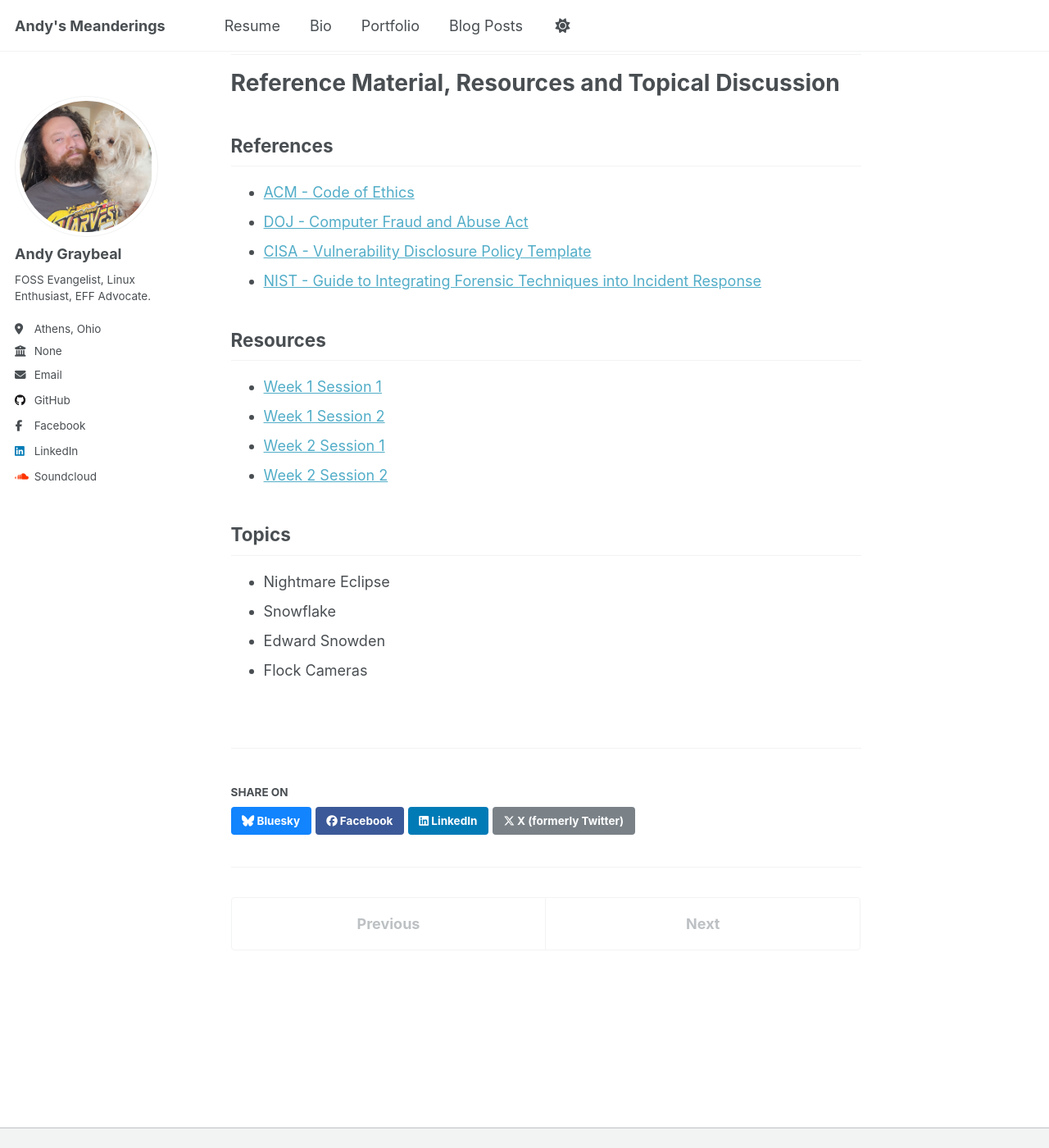
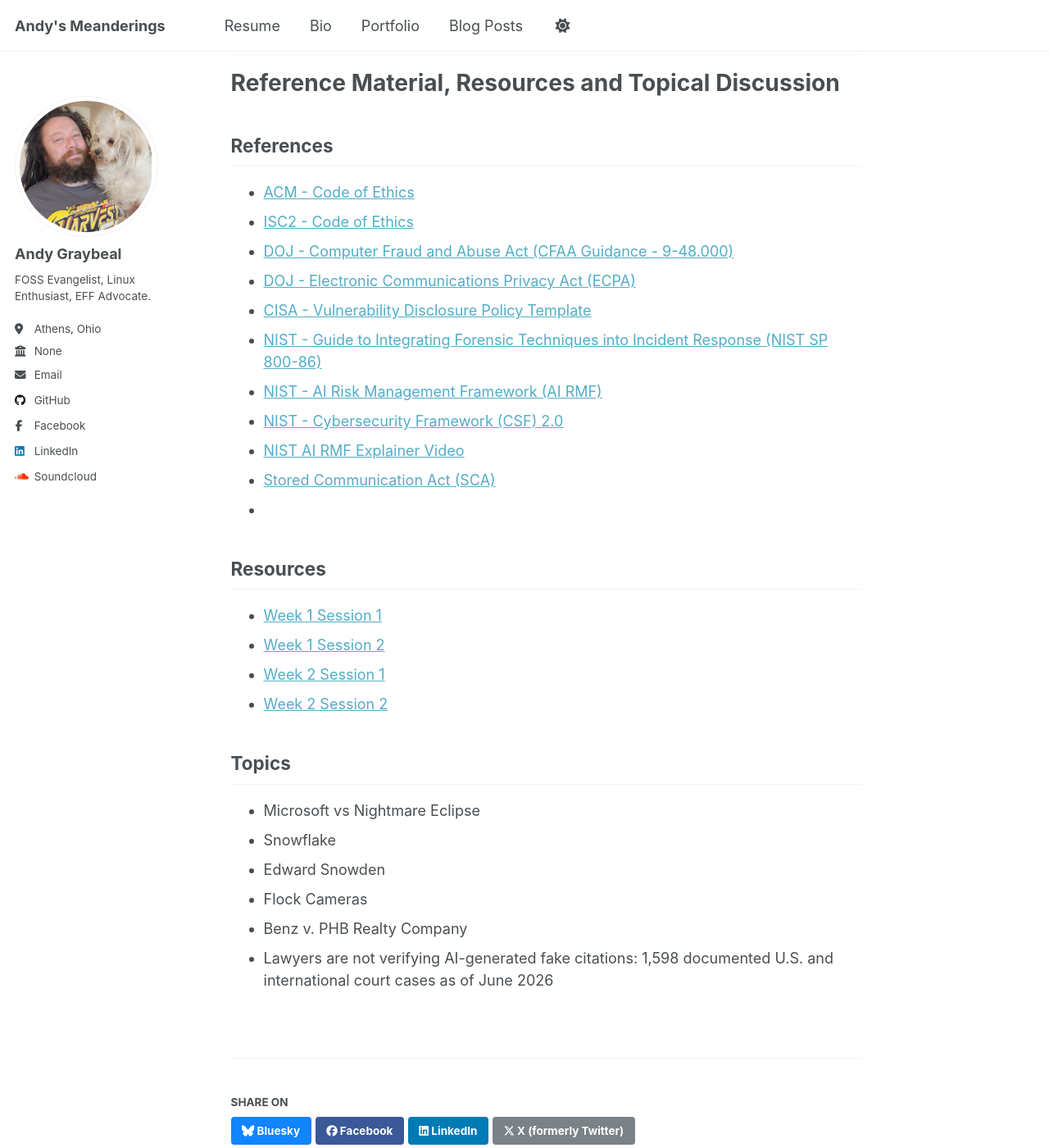
Before and after one commit to andy-graybeal/andy-graybeal.github.io, a Jekyll site: the page built from _portfolio/cybr-2100.md, in a window 1280 px wide and 1400 px high, scrolled down 1009 px. Shown: the whole window at 82% size. Built offline with Jekyll 4.4.1, drawn with Linux system fonts in a browser that asks for light colours; a script that is not in the unit is left out.

Commit message:
Revise references and expand resource list
Updated references and added new resources related to cybersecurity ethics and laws.

```diff
--- a/_portfolio/cybr-2100.md
+++ b/_portfolio/cybr-2100.md
@@ -32,9 +32,17 @@ I have 20+ years of experience supporting information technology infrastructure
 ## References
 
 - [ACM - Code of Ethics](https://www.acm.org/code-of-ethics)
-- [DOJ - Computer Fraud and Abuse Act](https://www.justice.gov/jm/jm-9-48000-computer-fraud)
+- [ISC2 - Code of Ethics](https://www.isc2.org/ethics)
+- [DOJ - Computer Fraud and Abuse Act (CFAA Guidance - 9-48.000)](https://www.justice.gov/jm/jm-9-48000-computer-fraud)
+- [DOJ - Electronic Communications Privacy Act (ECPA)](https://bja.ojp.gov/program/it/privacy-civil-liberties/authorities/statutes/1285)
 - [CISA - Vulnerability Disclosure Policy Template](https://www.cisa.gov/vulnerability-disclosure-policy-template)
-- [NIST - Guide to Integrating Forensic Techniques into Incident Response](https://csrc.nist.gov/pubs/sp/800/86/final)
+- [NIST - Guide to Integrating Forensic Techniques into Incident Response (NIST SP 800-86)](https://csrc.nist.gov/pubs/sp/800/86/final)
+- [NIST - AI Risk Management Framework (AI RMF)](https://www.nist.gov/itl/ai-risk-management-framework)
+- [NIST - Cybersecurity Framework (CSF) 2.0](https://nvlpubs.nist.gov/nistpubs/CSWP/NIST.CSWP.29.pdf)
+- [NIST AI RMF Explainer Video](https://www.nist.gov/video/introduction-nist-ai-risk-management-framework-ai-rmf-10-explainer-video)
+- [Stored Communication Act (SCA)](https://www.congress.gov/crs-product/LSB10801)
+-
+
 
 ## Resources
 
@@ -46,7 +54,9 @@ I have 20+ years of experience supporting information technology infrastructure
 
 ## Topics
 
-- Nightmare Eclipse
+- Microsoft vs Nightmare Eclipse
 - Snowflake
 - Edward Snowden
 - Flock Cameras
+- Benz v. PHB Realty Company
+- Lawyers are not verifying AI-generated fake citations: 1,598 documented U.S. and international court cases as of June 2026
```
